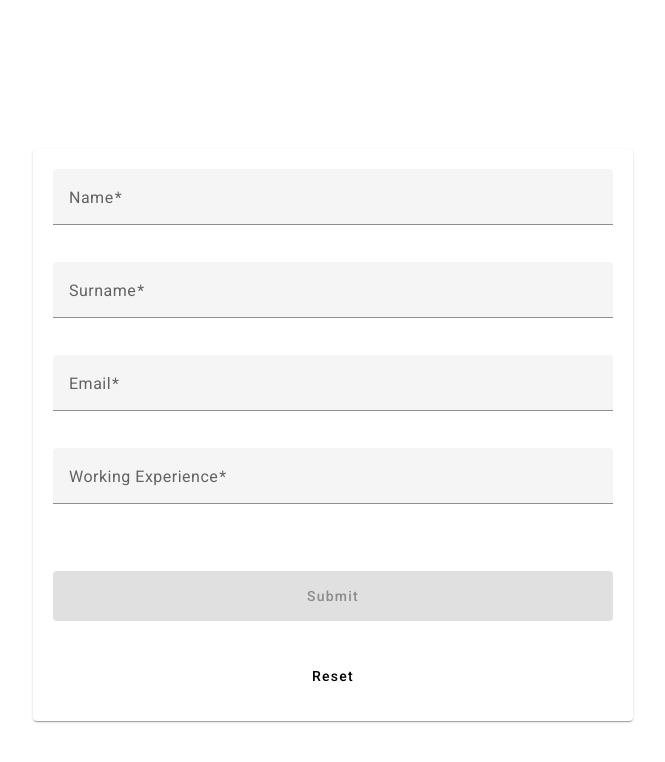
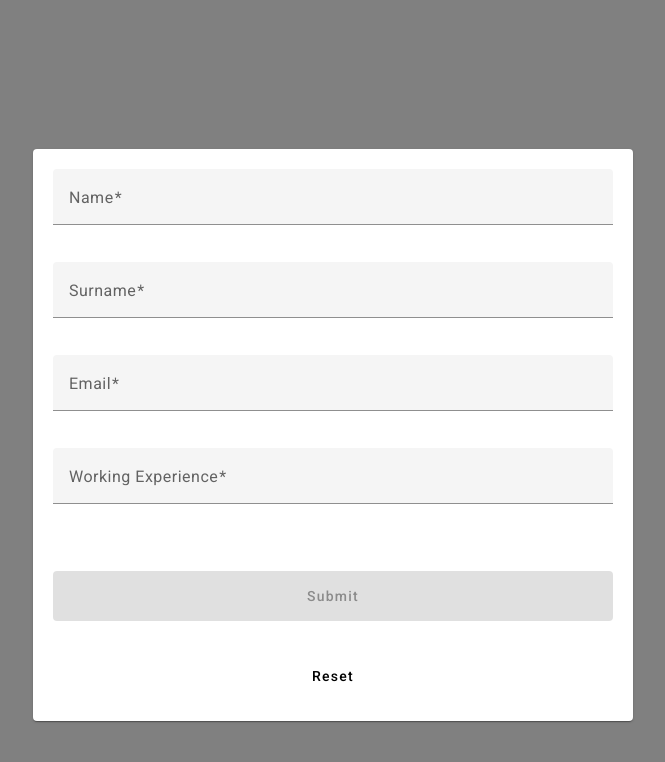
Before and after one commit to AskMikk/Wisercat, an Angular app: page /sessions in a window 1280 px wide. Shown: the top 762 px of the page, without its empty margins (307-972 px from the left). Built offline with nearby package versions, Linux system fonts and the light colour scheme.

Commit message:
Changed BG color

```diff
--- a/src/styles.scss
+++ b/src/styles.scss
@@ -1,4 +1,8 @@
 /* You can add global styles to this file, and also import other style files */
 
 html, body { height: 100%; }
-body { margin: 0; font-family: Roboto, "Helvetica Neue", sans-serif; }
+body {
+    margin: 0;
+    font-family: Roboto, "Helvetica Neue", sans-serif;
+    background-color: gray;
+}
```
